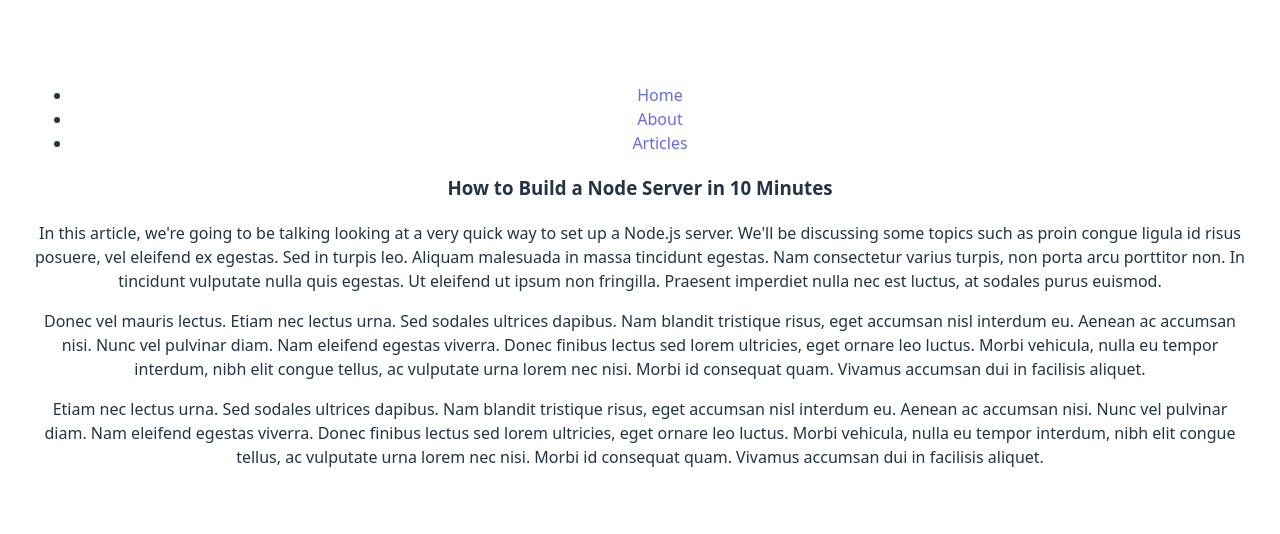
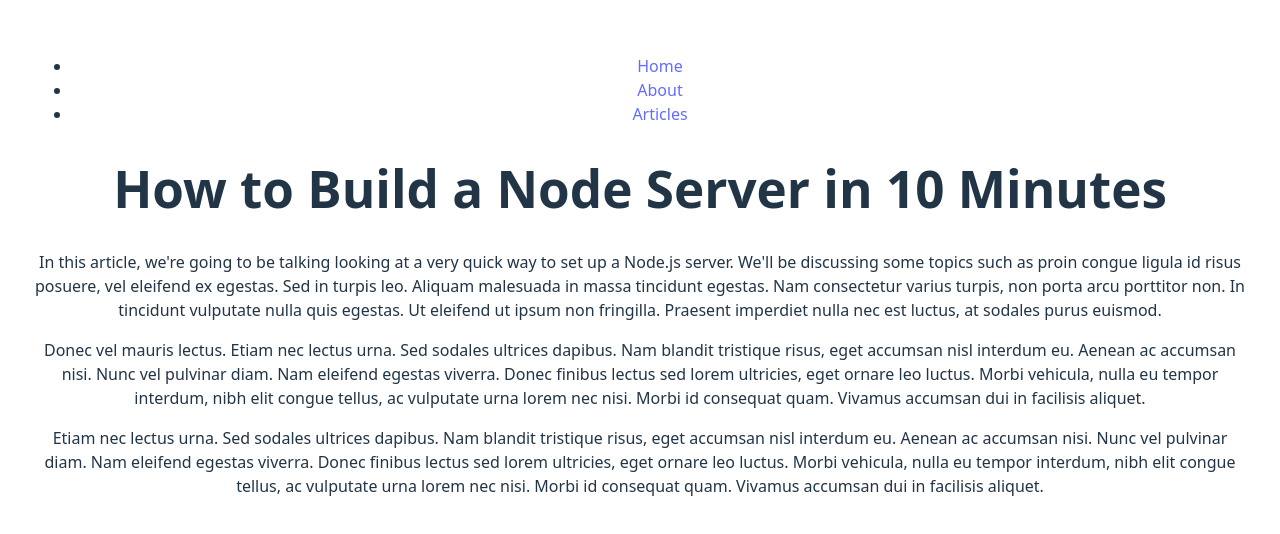
Before and after one commit to bytesunite/react-full-stack-wassell, a React (Vite) app in the folder fullstack-react-app/front-end/: page /articles/learn-node in a window 1280 px wide. Shown: the part 124-658 px from the top of the page. Built offline with nearby package versions, Linux system fonts and the light colour scheme.

Commit message:
create a 404 page
create a custom 404 page when a route is not found rather than the one provided by react-router-dom

```diff
--- a/fullstack-react-app/front-end/src/App.jsx
+++ b/fullstack-react-app/front-end/src/App.jsx
@@ -4,12 +4,14 @@
 import AboutPage from './pages/AboutPage.jsx';
 import ArticlePage from './pages/ArticlePage.jsx';
 import ArticlesListPage from './pages/ArticlesListPage.jsx';
+import PageNotFound from './pages/PageNotFound.jsx';
 import Layout from './Layout.jsx';
 
 const routes = [
   {
     path: '/',
     element: <Layout />,
+    errorElement: <PageNotFound />,
     children: [
       {
         path: '/',
--- a/fullstack-react-app/front-end/src/pages/ArticlePage.jsx
+++ b/fullstack-react-app/front-end/src/pages/ArticlePage.jsx
@@ -3,11 +3,12 @@
 
 export default function ArticlePage() {
   const { name } = useParams();
+
   const article = articles.find((a) => a.name === name);
 
   return (
     <>
-      <h3>{article.title}</h3>
+      <h1>{article.title}</h1>
       {article.content.map((p) => (
         <p key={p}>{p}</p>
       ))}
--- /dev/null
+++ b/fullstack-react-app/front-end/src/pages/PageNotFound.jsx
@@ -0,0 +1,8 @@
+export default function PageNotFound() {
+  return (
+    <>
+      <h1>Page Not Found</h1>
+      <p>The link you followed to get here must be broken...</p>
+    </>
+  );
+}
```
Also changed, not shown: 1 other file (tests, documents, lock files or other folders).
